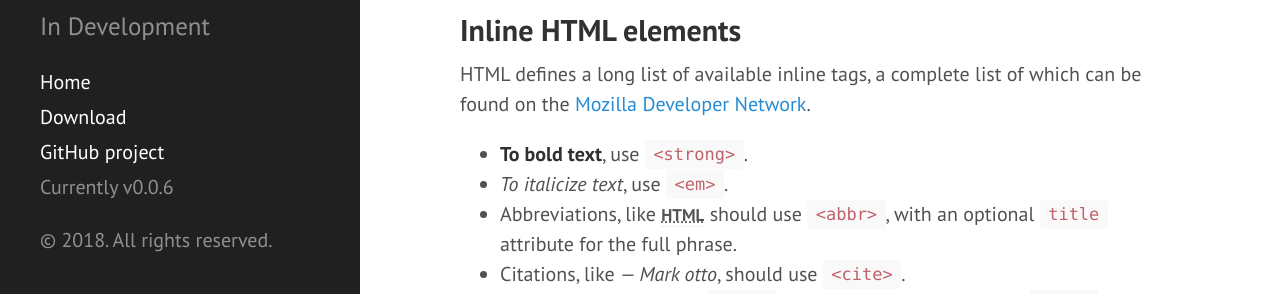
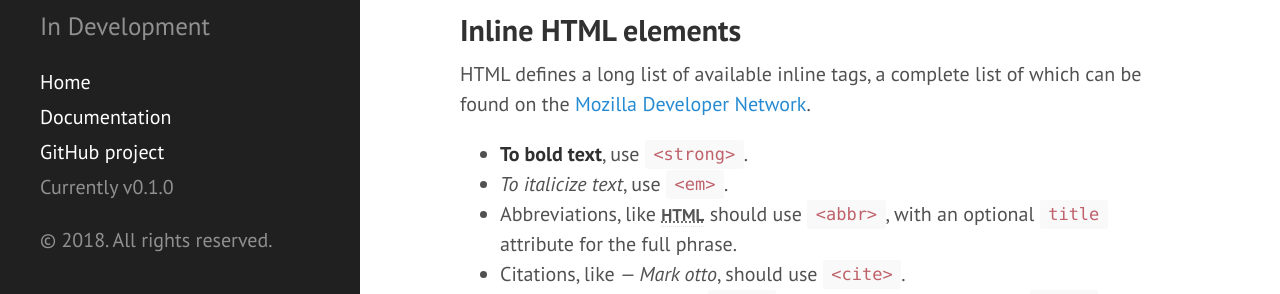
Before and after one commit to siku2/Eventory, a Jekyll site: the page built from index.html, in a window 1280 px wide. Shown: the part 605-899 px from the top of the page. Built offline with Jekyll 4.4.1, drawn with Linux system fonts in a browser that asks for light colours; the list of posts is cut into pages by our own code.

Commit message:
I hope this is how it works

```diff
--- a/_config.yml
+++ b/_config.yml
@@ -1,25 +1,26 @@
 # Dependencies
-markdown:         kramdown
-highlighter:      rouge
+markdown:             kramdown
+highlighter:          rouge
 
 # Permalinks
-permalink:        pretty
+permalink:            pretty
 
 # Setup
-title:            Eventory
-tagline:          "A story telling framework"
-description:      "In Development"
-url:              https://siku2.github.io/Eventory
-baseurl:          /
+title:                Eventory
+tagline:              "A story telling framework"
+description:          "In Development"
+documentation_url:    http://eventory.readthedocs.io
+url:                  https://siku2.github.io/Eventory
+baseurl:              /
 
 author:
-  name:           "Simon Berger"
-  url:            https://siku2.github.io/
+  name:               "Simon Berger"
+  url:                https://siku2.github.io/
 
-paginate:         5
+paginate:             5
 
 # Custom vars
-version:          0.0.6
+version:              0.1.0
 
 github:
-  repo:           https://github.com/siku2/Eventory
+  repo:               https://github.com/siku2/Eventory
--- a/_includes/sidebar.html
+++ b/_includes/sidebar.html
@@ -26,7 +26,7 @@
         {% endif %}
       {% endfor %}
 
-      <a class="sidebar-nav-item" href="{{ site.github.repo }}/archive/v{{ site.version }}.zip">Download</a>
+      <a class="sidebar-nav-item" href="{{ site.documentation_url }}">Documentation</a>
       <a class="sidebar-nav-item" href="{{ site.github.repo }}">GitHub project</a>
       <span class="sidebar-nav-item">Currently v{{ site.version }}</span>
     </nav>
```
